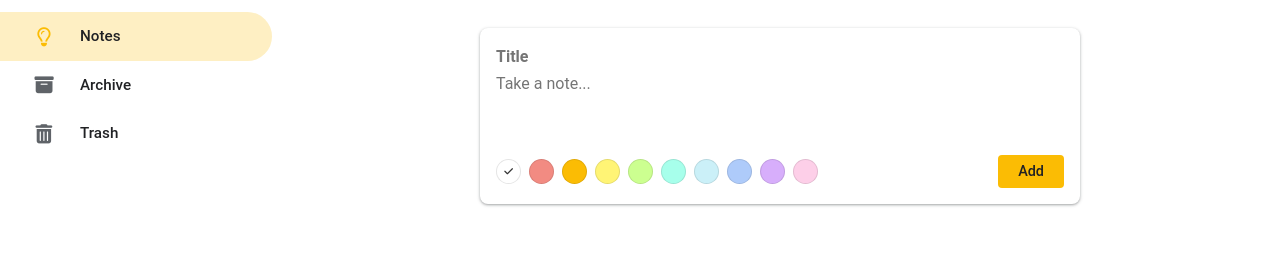
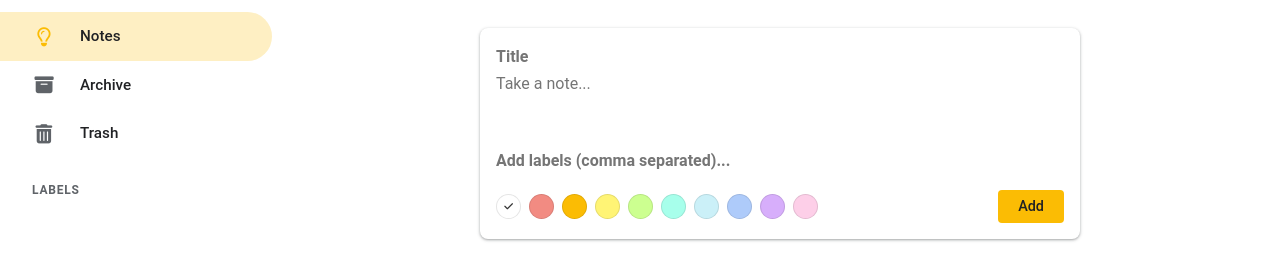
Before and after one commit to Manojs018/mini-keep, a plain HTML site: page mini-keep/frontend/pages/dashboard.html in a window 1280 px wide. Shown: the part 76-356 px from the top of the page. Drawn offline with Linux system fonts and the light colour scheme; no server answers; sample sign-in values are in the browser's storage.

Commit message:
Initial commit

```diff
--- a/mini-keep/frontend/pages/dashboard.html
+++ b/mini-keep/frontend/pages/dashboard.html
@@ -34,6 +34,12 @@
             <div class="sidebar-item" data-view="trash">
                 <i class="fas fa-trash-alt"></i> Trash
             </div>
+            <div id="sidebar-labels">
+                <div class="sidebar-labels-header">Labels</div>
+                <div id="labels-list">
+                    <!-- Dynamic labels will be here -->
+                </div>
+            </div>
         </aside>
 
         <div class="main-content">
@@ -42,6 +48,8 @@
                 <form id="add-note-form" class="add-note-form">
                     <input type="text" id="note-title" placeholder="Title">
                     <textarea id="note-desc" rows="3" placeholder="Take a note..."></textarea>
+                    <input type="text" id="note-labels" class="label-input"
+                        placeholder="Add labels (comma separated)...">
 
                     <div class="form-actions">
                         <div class="color-picker" id="color-picker">
@@ -85,6 +93,9 @@
                     <textarea id="edit-desc" rows="5" placeholder="Description"></textarea>
                 </div>
                 <div class="form-group">
+                    <input type="text" id="edit-labels" class="label-input" placeholder="Labels (comma separated)...">
+                </div>
+                <div class="form-group">
                     <label>Change Background Color:</label>
                     <div class="color-picker" id="edit-color-picker">
                         <div class="color-option edit-color-option" data-color="#ffffff"
```
